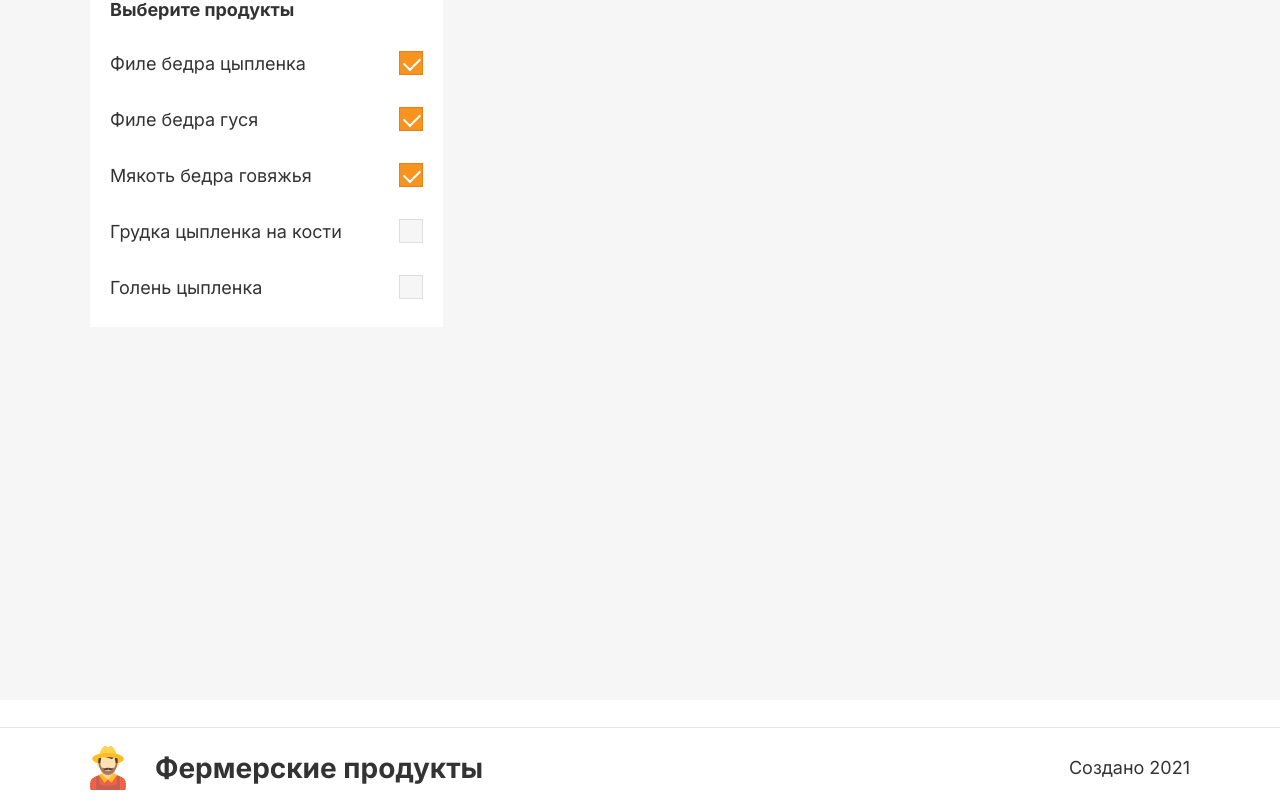
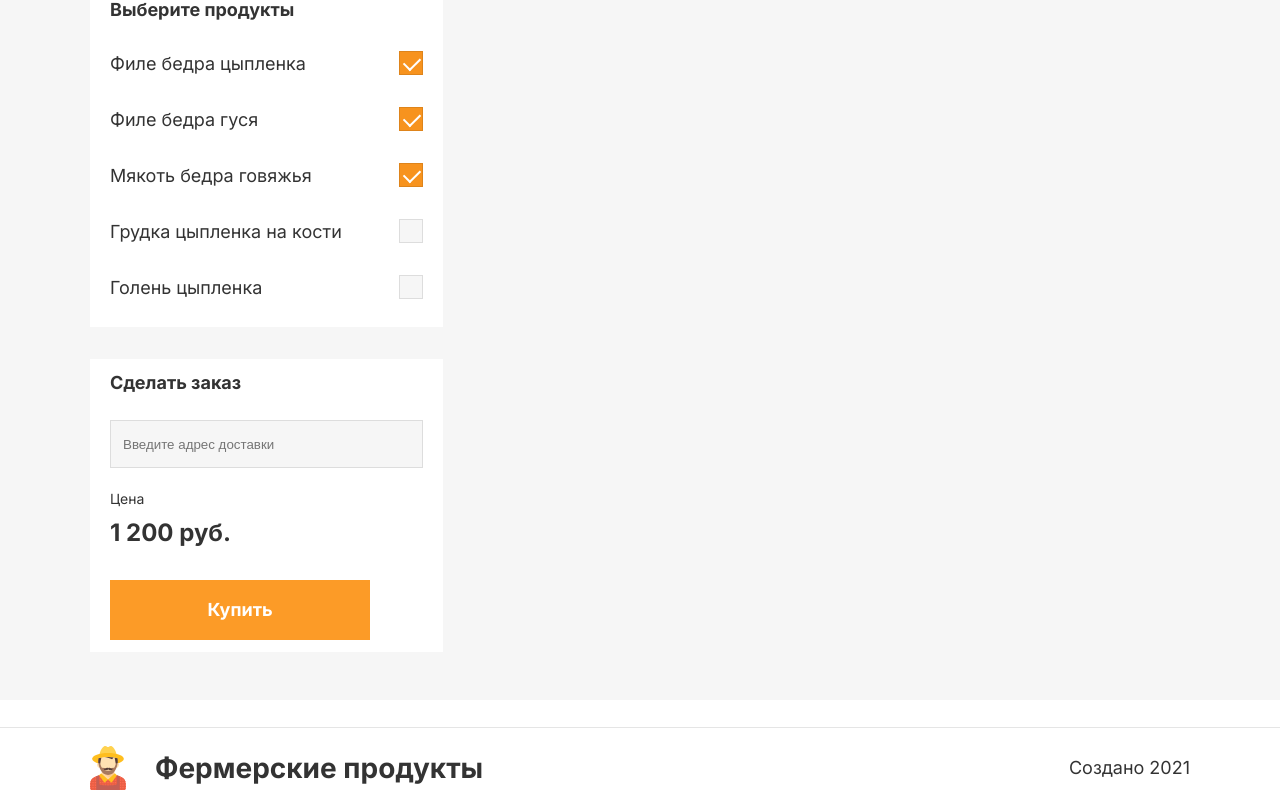
Before and after one commit to Wayksi/react_2, a React (Vite) app: page / in a window 1280 px wide. Shown: the part 1595-2402 px from the top of the page. Built offline with nearby package versions, Linux system fonts and the light colour scheme.

Commit message:
feat(Price): сверстал блок с ценой

```diff
--- a/src/components/blocks/Order/style.js
+++ b/src/components/blocks/Order/style.js
@@ -1,5 +1,4 @@
 import styled from "styled-components";
-import { Section, Ul } from "@components/styled";
 
 export const StyledOrder = styled.section`
     display: grid;
--- a/src/components/layout/Form/Form.jsx
+++ b/src/components/layout/Form/Form.jsx
@@ -1,6 +1,9 @@
 import React, { useState } from "react";
 import { StyledForm, StyledFieldSet, StyledLegend } from "./style";
 import ProductCheckBox from "@ui/ProductCheckBox/ProductCheckBox";
+import TextInput from "@ui/TextInput/TextInput";
+import Button from "@ui/Button/Button";
+import Price from "@ui/Price/Price";
 
 const products = [
     "Филе бедра цыпленка",
@@ -47,6 +50,16 @@ function Form() {
                 />
                 ))}
             </StyledFieldSet>
+            <StyledFieldSet>
+                <StyledLegend>Сделать заказ</StyledLegend>
+                <TextInput
+                    name="mail"
+                    placeholder="Введите адрес доставки"
+                    onChange={handleChange}
+                />
+                <Price />
+                <Button>Купить</Button>
+            </StyledFieldSet>
         </StyledForm>
     );
 }
--- /dev/null
+++ b/src/components/ui/Price/Price.jsx
@@ -0,0 +1,13 @@
+import React from "react";
+import { Wrapper, StyledSpan, TotalPrice } from "./style";
+
+function Price() {
+    return (
+        <Wrapper>
+            <StyledSpan>Цена</StyledSpan>
+            <TotalPrice>1 200 руб.</TotalPrice>
+        </Wrapper>
+    );
+}
+
+export default Price;
--- /dev/null
+++ b/src/components/ui/Price/style.js
@@ -0,0 +1,24 @@
+import styled from "styled-components";
+
+export const Wrapper = styled.div`
+    display: flex;
+    flex-direction: column;
+    align-items: start;
+    gap: 8px;
+    margin-bottom: 32px;
+`;
+
+export const StyledSpan = styled.span`
+    padding: 0;
+    margin: 0;
+    font-size: 14px;
+    line-height: 150%;
+`;
+
+export const TotalPrice = styled.span`
+    padding: 0;
+    margin: 0;
+    font-size: 24px;
+    line-height: 130%;
+    font-weight: bold;
+`;
--- /dev/null
+++ b/src/components/ui/TextInput/TextInput.jsx
@@ -0,0 +1,16 @@
+import React from "react";
+import { StyledTextLabel, StyledInput } from "./style";
+
+function TextInput({ name, placeholder, onChange }) {
+    return (
+        <StyledTextLabel>
+            <StyledInput
+                name={name}
+                placeholder={placeholder}
+                onChange={onChange}
+            />
+        </StyledTextLabel>
+    );
+}
+
+export default TextInput;
--- /dev/null
+++ b/src/components/ui/TextInput/style.js
@@ -0,0 +1,16 @@
+import styled from "styled-components";
+
+export const StyledTextLabel = styled.label`
+    font-size: 14px;
+`;
+
+export const StyledInput = styled.input.attrs({ type: "mail" })`
+    box-sizing: border-box;
+    padding: 14px 12px 13px;
+    margin-top: 12px;
+    margin-bottom: 20px;
+    width: 100%;
+    min-height: 48px;
+    border: 1px solid rgba(0, 0, 0, 0.1);
+    background-color: ${(props) => props.theme.colorGray};
+`;
```
